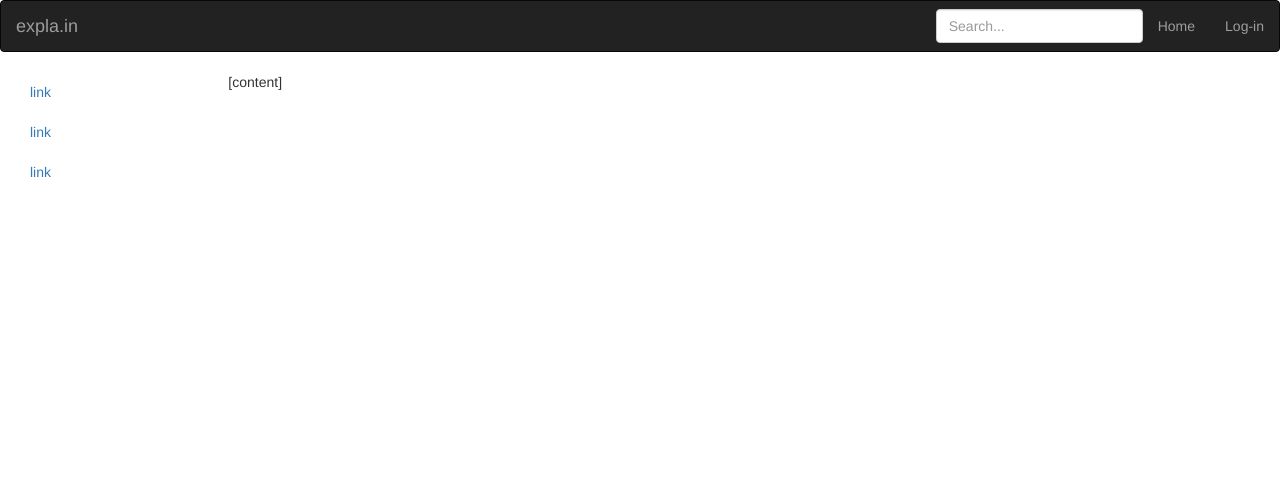
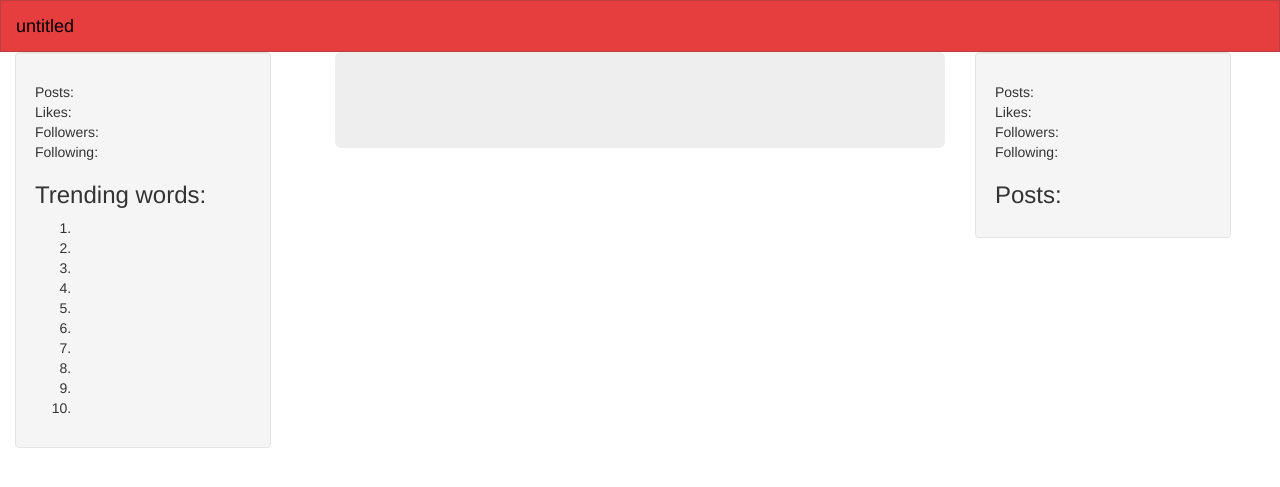
Before and after one commit to SolentSoftwareEngineers2019/project-BigBreakfast, a PHP site: page / in a window 1280 px wide. Shown: the top 487 px of the page. Run offline with PHP 8.4, Linux system fonts and the light colour scheme.

Commit message:
Created basic layout/structure of homepage

```diff
--- a/css/main.css
+++ b/css/main.css
@@ -1,7 +1,15 @@
-.right {
-    float: right;
+#navbar {
+    border-radius: 0;
+    background-color: #e63e3e;
+    border-color: #ba3f3f;
+    color: #000000;
+    margin-bottom: 0;
 }
 
-#login input:type[text], #login input:type[password] {
-    width: 75%;
+#navbar a {
+    color: #000000;
 }
+
+.sidebar-nav-fixed {
+	width: 20%;
+}
--- a/index.html
+++ b/index.html
@@ -12,37 +12,78 @@
 
     <body>
 
-        <nav class="navbar navbar-inverse">
+        <nav id="navbar" class="navbar navbar-inverse">
             <div class="container-fluid">
-                <div class="navbar-header">
-                    <a class="navbar-brand" href="index.html">expla.in</a>
-                </div>
-                <div id="navbar">
-                    <ul class="nav navbar-nav navbar-right">
-                        <li><a href="index.html">Home</a></li>
-                        <li><a href="#login" data-toggle="modal" data-target="#login_window">Log-in</a></li>
-                    </ul>
-                </div>
-                <form class="navbar-form navbar-right">
-                    <input type="text" class="form-control" placeholder="Search...">
-                </form>
-            </div>
-        </nav>
+                <div class="nav navbar-nav">
+                    <a class="navbar-brand" href="#">untitled</a>
+                </div><!-- /nav -->
+            </div><!-- /container-fluid -->
+        </nav> <!-- /navbar -->
 
         <div class="container-fluid">
+
             <div class="row">
-                <div class="sidebar col-md-2" id="sidebar">
-                    <ul class="nav nav-sidebar">
-                        <li><a href="#">link</a></li>
-                        <li><a href="#">link</a></li>
-                        <li><a href="#">link</a></li>
-                    </ul>
-                </div>
-                <div class="main col-md-10">
-                    <p>[content]</p>
-                </div>
-            </div>
-        </div>
+
+                <div id="sidebar-left" class="col-md-3">
+                    <div class="sidebar-nav-fixed affix">
+                        <div class="well">
+                            <div id="userprofile">
+                                <p><?php echo $userUsername; ?></p>
+                                <ul class="nav">
+                                    <li>Posts: <?php echo $userUsername; ?></li>
+                                    <li>Likes: <?php echo $userUsername; ?></li>
+                                    <li>Followers: <?php echo $userUsername; ?></li>
+                                    <li>Following: <?php echo $userUsername; ?></li>
+                                </ul>
+                            </div><!-- /userprofile -->
+                            <div id="trendingwords">
+                                <h3>Trending words:</h3>
+                                <ol>
+                                    <li><?php echo $word1; ?></li>
+                                    <li><?php echo $word2; ?></li>
+                                    <li><?php echo $word3; ?></li>
+                                    <li><?php echo $word4; ?></li>
+                                    <li><?php echo $word5; ?></li>
+                                    <li><?php echo $word6; ?></li>
+                                    <li><?php echo $word7; ?></li>
+                                    <li><?php echo $word8; ?></li>
+                                    <li><?php echo $word9; ?></li>
+                                    <li><?php echo $word10; ?></li>
+                                </ol>
+                            </div><!-- /trendingwords -->
+                        </div><!-- /well -->
+                    </div><!-- /sidebar-nav-fixed -->
+                </div><!-- /sidebar-left-->
+
+                <div id="content" class="col-md-6">
+                    <div class="jumbotron">
+                    </div><!-- /jumbotron -->
+                </div><!--/content-->
+
+                <div id="sidebar-right" class="col-md-3">
+                    <div class="sidebar-nav-fixed pull-right affix">
+                        <div class="well">
+                            <ul class="nav ">
+                            <div id="previewprofile">
+                                <p><?php echo $previewUsername; ?></p>
+                                <ul class="nav">
+                                    <li>Posts: <?php echo $previewUsername; ?></li>
+                                    <li>Likes: <?php echo $previewUsername; ?></li>
+                                    <li>Followers: <?php echo $previewUsername; ?></li>
+                                    <li>Following: <?php echo $previewUsername; ?></li>
+                                </ul>
+                            </div><!-- /previewprofile -->
+                            <div id="previewposts">
+                                <h3>Posts:</h3>
+                            </div><!-- /previewprofile -->
+                            </ul>
+                        </div><!-- /well -->
+                    </div><!-- /sidebar-nav-fixed -->
+                </div><!-- /sidebar-right-->
+
+            </div><!-- /row-->
+
+        </div><!--/container-->
 
         <!-- LOGIN MODAL WINDOW -->
         <div id="login_window" class="modal fade">
```
